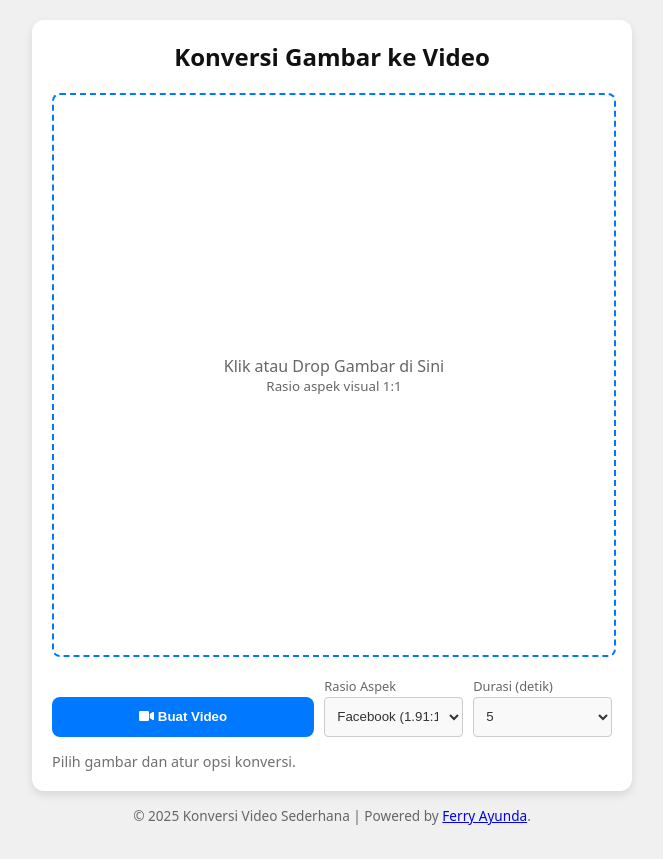
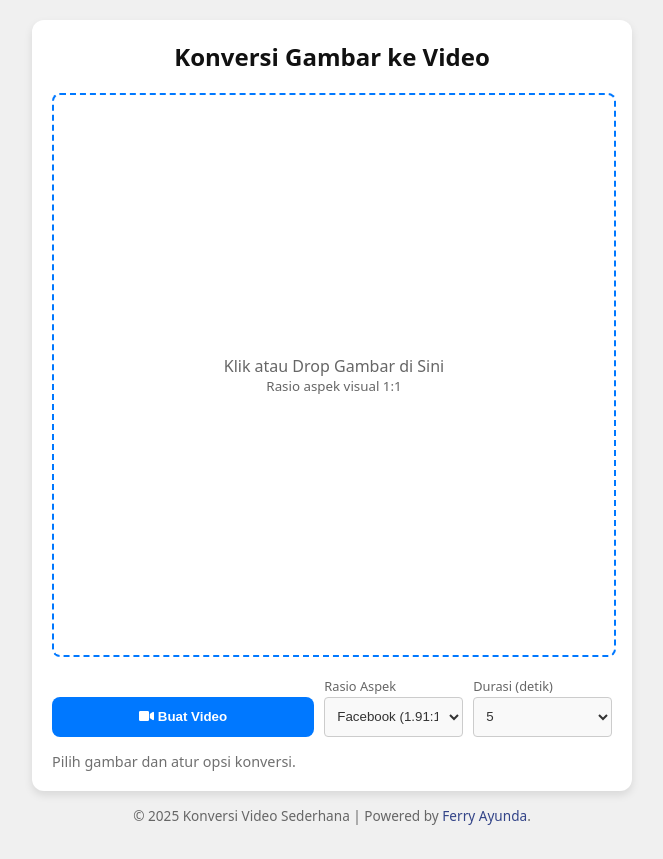
Before and after one commit to bungferry/image-to-video, a website: page public/index.html in a window 1280 px wide. Shown: the whole page, without its empty margins (308-971 px from the left). Drawn offline with Linux system fonts and the light colour scheme.

Commit message:
Update index.html

```diff
--- a/public/index.html
+++ b/public/index.html
@@ -217,6 +217,7 @@
     /* Status bawah */
     .progress { margin-top:15px; font-size:0.9em; opacity:0.7; color: #333; }
     #app-footer { margin-top: 15px; text-align: center; font-size: 0.85em; color: #666; }
+    a:link, a:visited { color:#348; text-decoration: none; }
 
     /* Adaptasi responsif */
     @media (max-width: 600px) {
```
